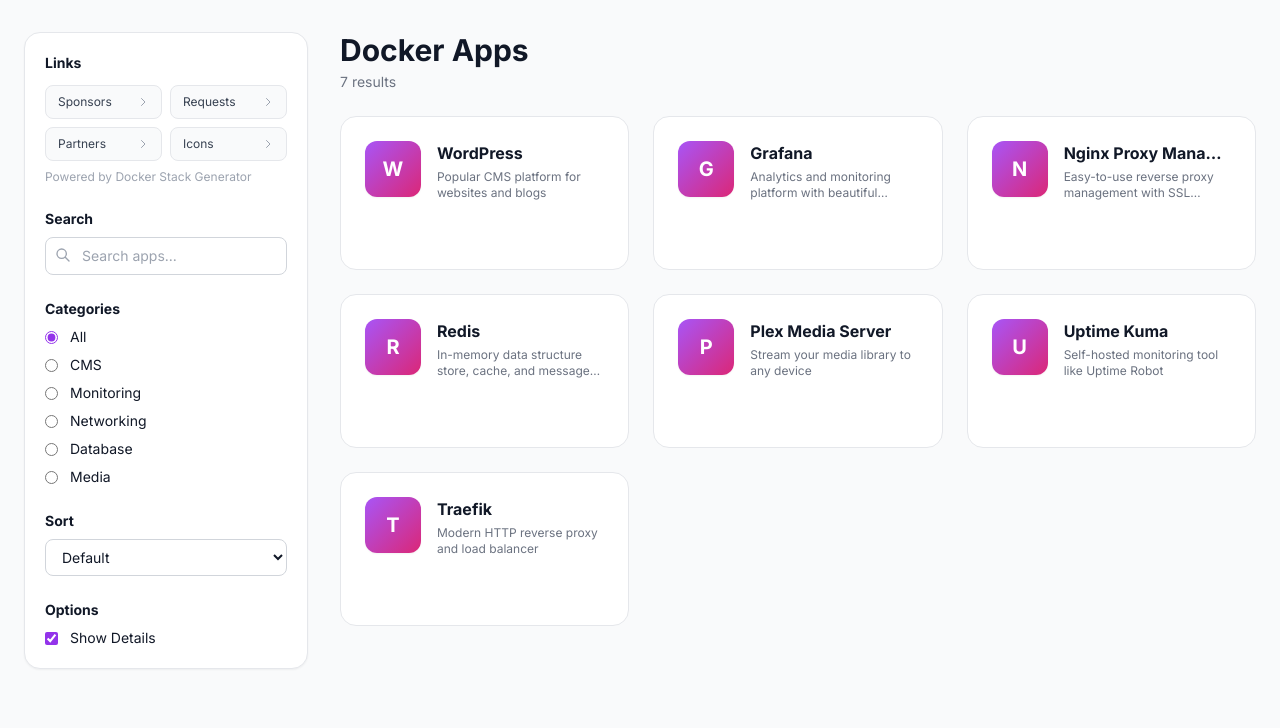
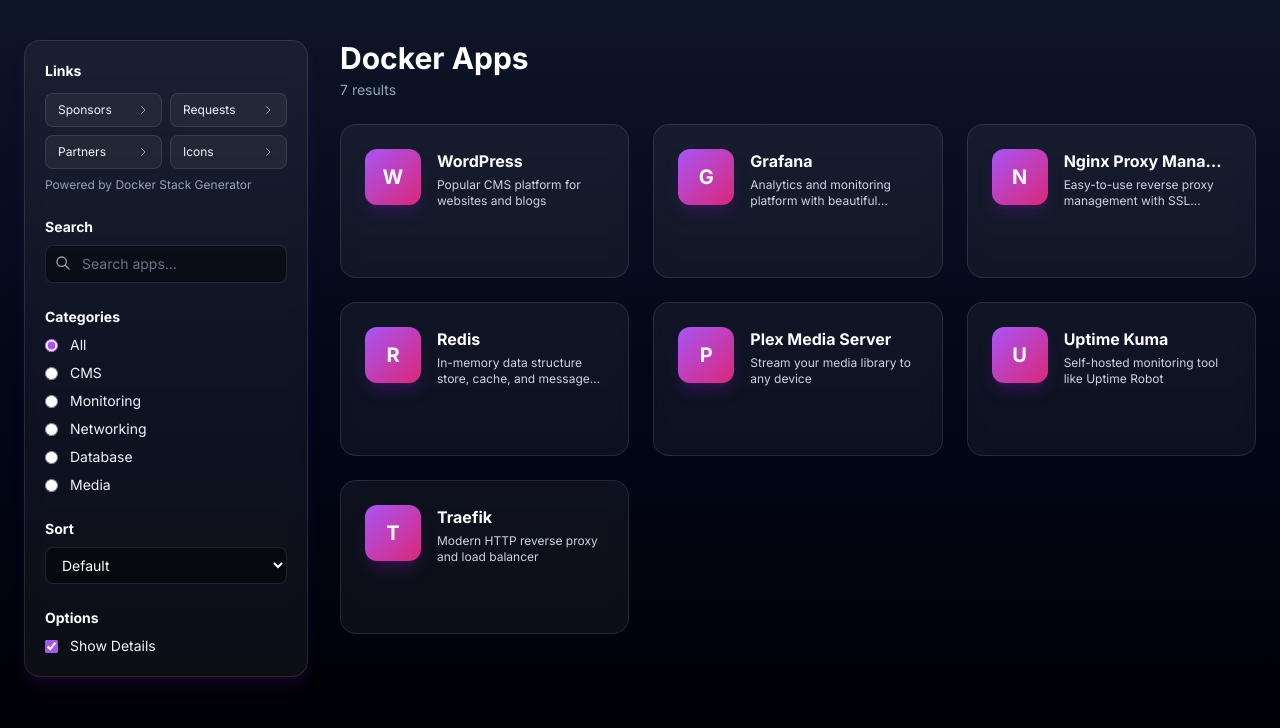
Before and after one commit to nooblk-98/ComposeConfigStudio, a Next.js app: page / in a window 1280 px wide. Shown: the top 728 px of the page. Built offline with nearby package versions, Linux system fonts and the light colour scheme.

Commit message:
Align app list with config theme

```diff
--- a/src/components/AppList.tsx
+++ b/src/components/AppList.tsx
@@ -61,35 +61,40 @@
   };
 
   return (
-    <div className="min-h-screen bg-gray-50 text-gray-900">
-      <div className="max-w-7xl mx-auto px-6 py-8">
+    <div className="relative min-h-screen bg-slate-950 text-slate-100">
+      <div className="absolute inset-0 bg-gradient-to-b from-slate-900 via-slate-950 to-black opacity-90" aria-hidden />
+      <div className="relative max-w-7xl mx-auto px-6 py-10">
         <div className="grid grid-cols-1 lg:grid-cols-4 gap-8">
           {/* Left Sidebar */}
-          <aside className="lg:col-span-1 bg-white border border-gray-200 rounded-2xl p-5 sticky top-6 h-fit shadow-sm">
+          <aside className="lg:col-span-1 bg-white/5 border border-white/10 rounded-2xl p-5 sticky top-6 h-fit backdrop-blur shadow-lg shadow-purple-900/20">
             <div className="space-y-6">
               {/* Links */}
               <div>
-                <h3 className="text-sm font-bold text-gray-900 mb-3">Links</h3>
+                <h3 className="text-sm font-bold text-white mb-3">Links</h3>
                 <div className="grid grid-cols-2 gap-2">
                   {['Sponsors', 'Requests', 'Partners', 'Icons'].map((label) => (
-                    <a key={label} className="text-xs bg-gray-50 hover:bg-gray-100 text-gray-700 border border-gray-200 transition-colors rounded-lg px-3 py-2 flex items-center justify-between" href="#">
+                    <a
+                      key={label}
+                      className="text-xs bg-white/5 hover:bg-white/10 text-slate-100 border border-white/10 transition-colors rounded-lg px-3 py-2 flex items-center justify-between"
+                      href="#"
+                    >
                       {label}
-                      <svg className="w-3 h-3 text-gray-400" fill="none" stroke="currentColor" viewBox="0 0 24 24"><path strokeLinecap="round" strokeLinejoin="round" strokeWidth={2} d="M9 5l7 7-7 7" /></svg>
+                      <svg className="w-3 h-3 text-slate-400" fill="none" stroke="currentColor" viewBox="0 0 24 24"><path strokeLinecap="round" strokeLinejoin="round" strokeWidth={2} d="M9 5l7 7-7 7" /></svg>
                     </a>
                   ))}
                 </div>
-                <p className="mt-2 text-xs text-gray-400">Powered by Docker Stack Generator</p>
+                <p className="mt-2 text-xs text-slate-400">Powered by Docker Stack Generator</p>
               </div>
 
               {/* Search */}
               <div>
-                <h3 className="text-sm font-bold text-gray-900 mb-2">Search</h3>
+                <h3 className="text-sm font-bold text-white mb-2">Search</h3>
                 <div className="relative">
                   <input
                     value={query}
                     onChange={(e) => setQuery(e.target.value)}
                     placeholder="Search apps..."
-                    className="w-full bg-white border border-gray-300 rounded-lg py-2 pl-9 pr-3 text-sm placeholder-gray-400 focus:outline-none focus:ring-2 focus:ring-purple-500 text-gray-900"
+                    className="w-full bg-black/40 border border-white/10 rounded-lg py-2 pl-9 pr-3 text-sm placeholder-slate-500 focus:outline-none focus:ring-2 focus:ring-purple-500/50 text-white"
                   />
                   <svg className="absolute left-2.5 top-2.5 w-4 h-4 text-gray-400" fill="none" stroke="currentColor" viewBox="0 0 24 24"><path strokeLinecap="round" strokeLinejoin="round" strokeWidth={2} d="M21 21l-6-6m2-5a7 7 0 11-14 0 7 7 0 0114 0z" /></svg>
                 </div>
@@ -97,16 +102,16 @@
 
               {/* Categories */}
               <div>
-                <h3 className="text-sm font-bold text-gray-900 mb-2">Categories</h3>
+                <h3 className="text-sm font-bold text-white mb-2">Categories</h3>
                 <div className="space-y-2">
                   <label className="flex items-center gap-3 cursor-pointer">
-                    <input type="radio" name="category" checked={selectedCategory === 'all'} onChange={() => setSelectedCategory('all')} className="accent-purple-600" />
-                    <span className="text-sm">All</span>
+                    <input type="radio" name="category" checked={selectedCategory === 'all'} onChange={() => setSelectedCategory('all')} className="accent-purple-500" />
+                    <span className="text-sm text-slate-100">All</span>
                   </label>
                   {categories.map(cat => (
                     <label key={cat} className="flex items-center gap-3 cursor-pointer">
-                      <input type="radio" name="category" checked={selectedCategory === cat} onChange={() => setSelectedCategory(cat)} className="accent-purple-600" />
-                      <span className="text-sm">{cat}</span>
+                      <input type="radio" name="category" checked={selectedCategory === cat} onChange={() => setSelectedCategory(cat)} className="accent-purple-500" />
+                      <span className="text-sm text-slate-100">{cat}</span>
                     </label>
                   ))}
                 </div>
@@ -114,8 +119,8 @@
 
               {/* Sort */}
               <div>
-                <h3 className="text-sm font-bold text-gray-900 mb-2">Sort</h3>
-                <select value={sortKey} onChange={(e) => setSortKey(e.target.value as any)} className="w-full bg-white border border-gray-300 rounded-lg py-2 px-3 text-sm text-gray-900 focus:outline-none focus:ring-2 focus:ring-purple-500">
+                <h3 className="text-sm font-bold text-white mb-2">Sort</h3>
+                <select value={sortKey} onChange={(e) => setSortKey(e.target.value as any)} className="w-full bg-black/40 border border-white/10 rounded-lg py-2 px-3 text-sm text-white focus:outline-none focus:ring-2 focus:ring-purple-500/50">
                   <option value="default">Default</option>
                   <option value="name">Name</option>
                   <option value="version">Version</option>
@@ -125,10 +130,10 @@
 
               {/* Options */}
               <div>
-                <h3 className="text-sm font-bold text-gray-900 mb-2">Options</h3>
+                <h3 className="text-sm font-bold text-white mb-2">Options</h3>
                 <label className="flex items-center gap-3 cursor-pointer">
-                  <input type="checkbox" checked={showDetails} onChange={(e) => setShowDetails(e.target.checked)} className="accent-purple-600" />
-                  <span className="text-sm">Show Details</span>
+                  <input type="checkbox" checked={showDetails} onChange={(e) => setShowDetails(e.target.checked)} className="accent-purple-500" />
+                  <span className="text-sm text-slate-100">Show Details</span>
                 </label>
               </div>
             </div>
@@ -137,8 +142,8 @@
           {/* Grid */}
           <main className="lg:col-span-3">
             <div className="mb-6">
-              <h1 className="text-3xl font-bold text-gray-900">Docker Apps</h1>
-              <p className="text-sm text-gray-500 mt-1">{filteredApps.length} results {selectedCategory !== 'all' ? `in ${selectedCategory}` : ''}</p>
+              <h1 className="text-3xl font-bold text-white">Docker Apps</h1>
+              <p className="text-sm text-slate-400 mt-1">{filteredApps.length} results {selectedCategory !== 'all' ? `in ${selectedCategory}` : ''}</p>
             </div>
 
             <div className="grid grid-cols-1 sm:grid-cols-2 xl:grid-cols-3 gap-6">
@@ -146,26 +151,26 @@
                 <button
                   key={app.id}
                   onClick={() => onSelectApp(app)}
-                  className="bg-white border border-gray-200 hover:border-purple-500 hover:shadow-md rounded-2xl p-6 text-left transition-all group"
+                  className="bg-white/5 border border-white/10 hover:border-purple-400 hover:shadow-purple-900/30 hover:shadow-xl rounded-2xl p-6 text-left transition-all group backdrop-blur"
                 >
                   <div className="flex items-start gap-4">
-                    <div className="w-14 h-14 bg-gradient-to-br from-purple-500 to-pink-600 rounded-xl flex items-center justify-center text-white text-xl font-bold flex-shrink-0 group-hover:scale-105 transition-transform shadow-sm">
+                    <div className="w-14 h-14 bg-gradient-to-br from-purple-500 to-pink-600 rounded-xl flex items-center justify-center text-white text-xl font-bold flex-shrink-0 group-hover:scale-105 transition-transform shadow-lg shadow-purple-900/40">
                       {app.name.charAt(0)}
                     </div>
                     <div className="flex-1 min-w-0">
-                      <h3 className="text-base font-bold text-gray-900 mb-1 truncate">{app.name}</h3>
+                      <h3 className="text-base font-bold text-white mb-1 truncate">{app.name}</h3>
                       {showDetails && (
-                        <p className="text-xs text-gray-500 mb-3 line-clamp-2">{app.description}</p>
+                        <p className="text-xs text-slate-300 mb-3 line-clamp-2">{app.description}</p>
                       )}
                       <div className="flex flex-wrap gap-2">
-                        {app.version && <span className="text-[10px] bg-gray-100 text-gray-600 px-2 py-1 rounded font-medium">v{app.version}</span>}
-                        {app.defaultPort && <span className="text-[10px] bg-purple-50 text-purple-600 px-2 py-1 rounded font-medium">Port {app.defaultPort}</span>}
+                        {app.version && <span className="text-[10px] bg-white/10 text-white px-2 py-1 rounded font-medium">v{app.version}</span>}
+                        {app.defaultPort && <span className="text-[10px] bg-purple-500/15 text-purple-100 px-2 py-1 rounded font-medium">Port {app.defaultPort}</span>}
                         {app.databases && app.databases.length > 0 && (
-                          <span className="text-[10px] bg-green-50 text-green-600 px-2 py-1 rounded font-medium">{app.databases.length} DB options</span>
+                          <span className="text-[10px] bg-emerald-400/15 text-emerald-100 px-2 py-1 rounded font-medium">{app.databases.length} DB options</span>
                         )}
                       </div>
                       {showDetails && app.tools && app.tools.length > 0 && (
-                        <div className="mt-3 flex items-center gap-1 text-[11px] text-gray-400">
+                        <div className="mt-3 flex items-center gap-1 text-[11px] text-slate-400">
                           <svg className="w-3.5 h-3.5" fill="none" stroke="currentColor" viewBox="0 0 24 24"><path strokeLinecap="round" strokeLinejoin="round" strokeWidth={2} d="M5 13l4 4L19 7" /></svg>
                           {app.tools.slice(0, 2).map(tool => tool.name).join(', ')}
                           {app.tools.length > 2 && ` +${app.tools.length - 2} more`}
@@ -173,7 +178,7 @@
                       )}
                     </div>
                   </div>
-                  <div className="mt-4 flex items-center justify-end text-purple-600 font-bold text-xs opacity-0 group-hover:opacity-100 transition-opacity">
+                  <div className="mt-4 flex items-center justify-end text-purple-200 font-bold text-xs opacity-0 group-hover:opacity-100 transition-opacity">
                     Configure
                     <svg className="w-3.5 h-3.5 ml-1" fill="none" stroke="currentColor" viewBox="0 0 24 24"><path strokeLinecap="round" strokeLinejoin="round" strokeWidth={2} d="M9 5l7 7-7 7" /></svg>
                   </div>
```
